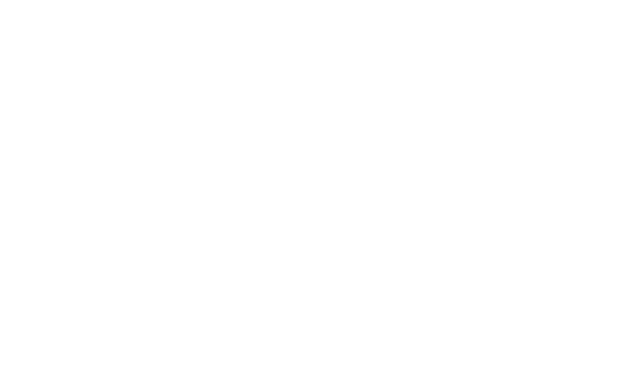
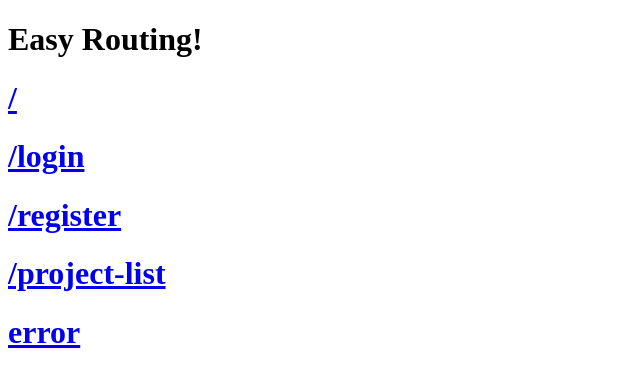
Before and after one commit to Beamworks-Inc/CTS, a React (Vite) app in the folder client/: page / in a window 1280 px wide. Shown: the top 386 px of the page, without its empty margins (0-640 px from the left). Built offline with nearby package versions, Linux system fonts and the light colour scheme.

Commit message:
Feat : 개발을 위한 프로젝트 라우팅 세팅 & 타입 인터페이스 세팅

```diff
--- a/client/src/App.tsx
+++ b/client/src/App.tsx
@@ -1,15 +1,32 @@
-import { BrowserRouter, Route, Routes } from 'react-router-dom';
+import { BrowserRouter, Route, Routes, Link } from 'react-router-dom';
 import MainLayout from 'layout';
 import LoginPage from 'pages/LoginPage';
 import RegisterPage from 'pages/RegisterPage';
+import ProjectListPage from 'pages/ProjectListPage';
+
+const EZRouting = () => {
+  const paths = ['/', '/login', '/register', '/project-list', 'error'];
+  return (
+    <>
+      <h1>Easy Routing!</h1>
+      {paths.map(path => (
+        <h1>
+          <Link to={path}>{path}</Link>
+        </h1>
+      ))}
+    </>
+  );
+};
 
 function App() {
   return (
     <BrowserRouter>
       <Routes>
         <Route path="/" element={<MainLayout />}>
+          <Route path="/" element={<EZRouting />} />
           <Route path="/login" element={<LoginPage />} />
           <Route path="/register" element={<RegisterPage />} />
+          <Route path="/project-list" element={<ProjectListPage />} />
           <Route path="*" element={<h1>Not Found</h1>} />
         </Route>
       </Routes>
--- a/client/src/Interface/User.ts
+++ b/client/src/Interface/User.ts
@@ -73,7 +73,7 @@
 export interface Project extends InitProject {
   id: number;
   pi: PI | null;
-  researcher: Researcher | null;
+  researcher: Researcher;
   reviewer: Reviewer[];
 }
 
```
Also changed, not shown: 1 other file (tests, documents, lock files or other folders).
